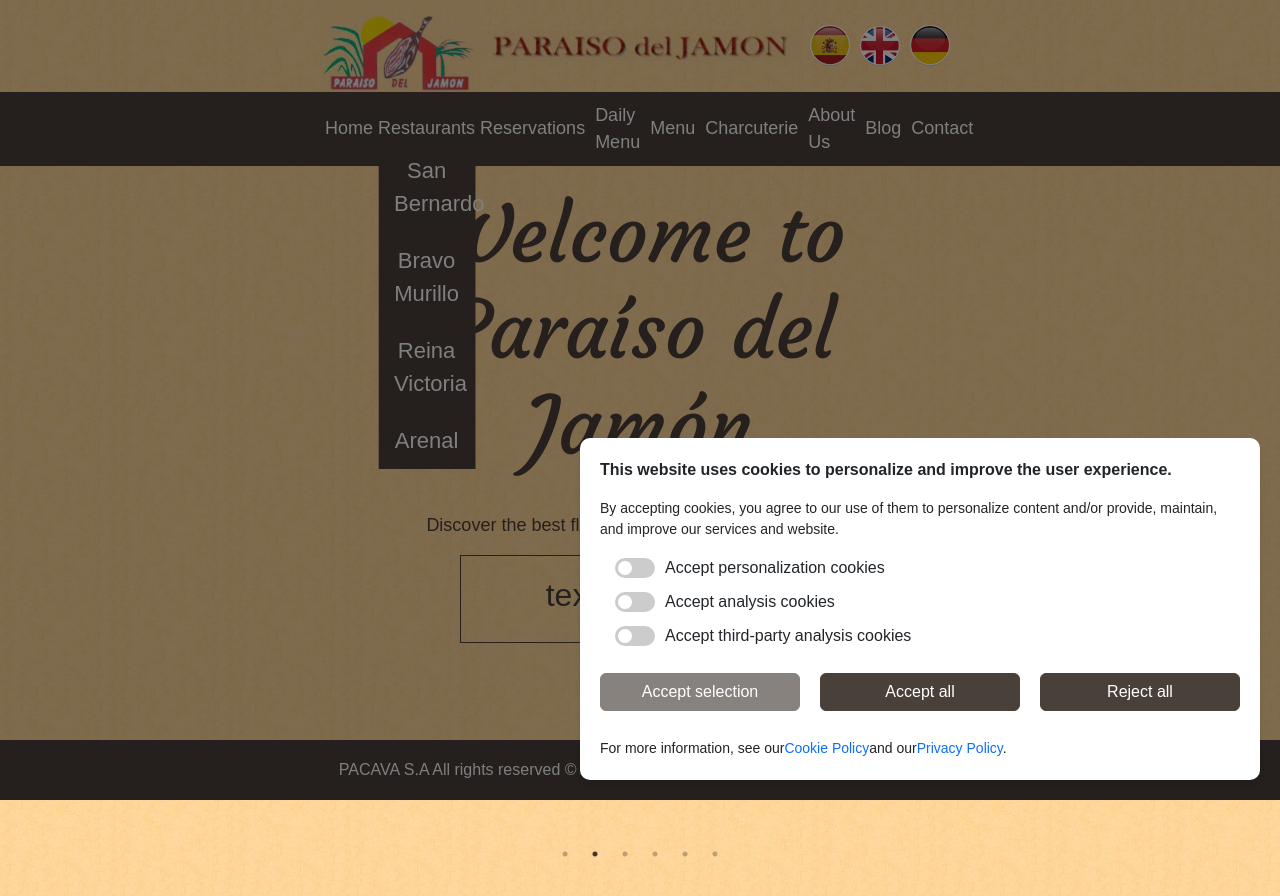
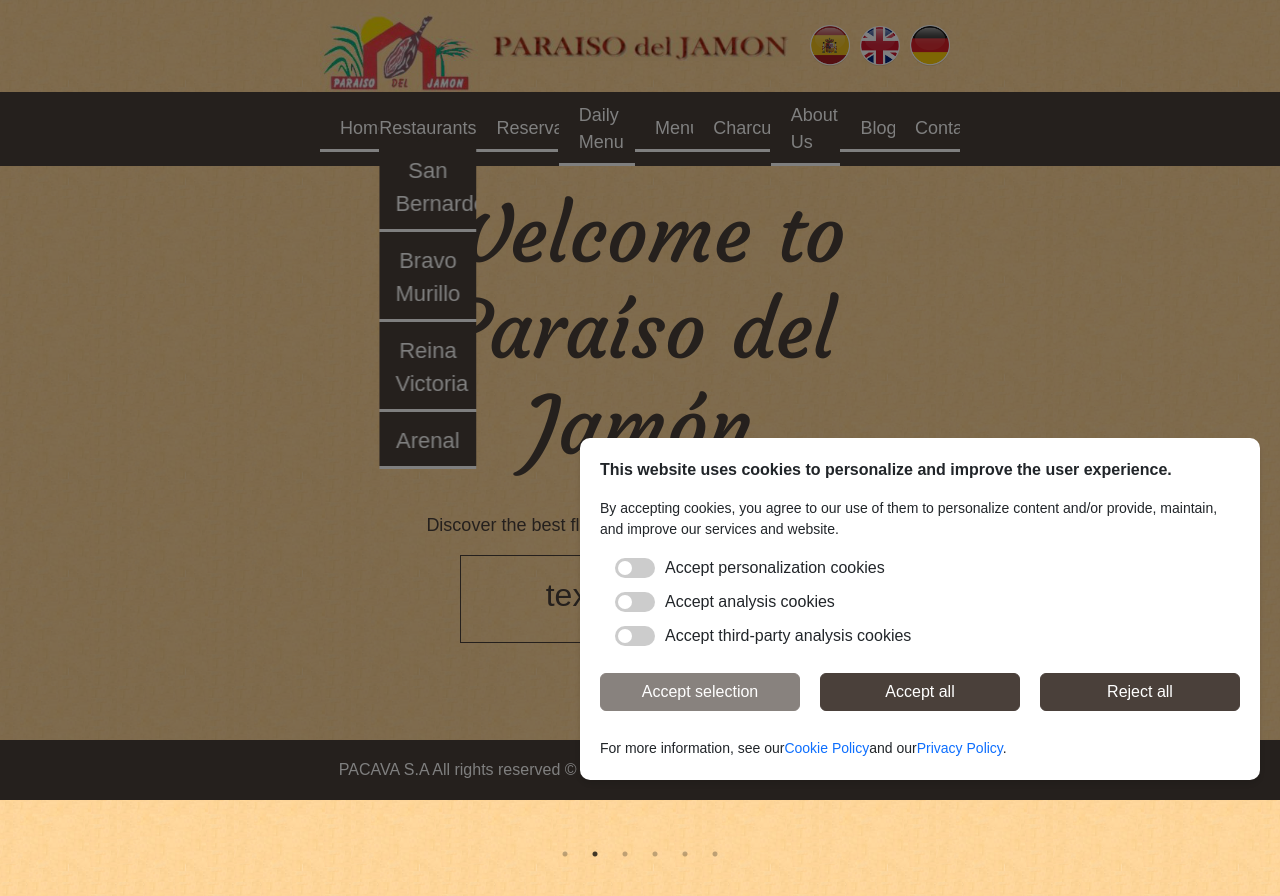
Before and after one commit to Galen222/ParaisoWeb, a Next.js app in the folder frontend/: page / in a window 1280 px wide. Shown: the top 896 px of the page. Built offline with nearby package versions, Linux system fonts and the light colour scheme.

Commit message:
Frontend: Mejorados en Navbar los estilos del menu en modo escitorio.

```diff
--- a/frontend/src/styles/Navbar.module.css
+++ b/frontend/src/styles/Navbar.module.css
@@ -130,7 +130,10 @@
 .linksDropdown a {
   color: white;
   text-decoration: none;
-  padding: 10px 5px;
+  padding: 10px 20px;
+  position: relative; /* Necesario para posicionar el pseudo-elemento ::after correctamente */
+  overflow: hidden; /* Asegura que cualquier hijo que desborde se oculte */
+  transition: color 0.3s ease; /* Transición suave para color */
 }
 
 .noLink {
@@ -156,6 +159,26 @@
   transition: all 0.5s ease-out;
   opacity: 0;
   visibility: hidden;
+}
+
+.links a::after,
+.linksDropdown a::after,
+.dropdown a::after {
+  content: "";
+  position: absolute;
+  left: 0;
+  right: 0;
+  bottom: 0;
+  height: 3px; /* Altura de la línea */
+  background-color: white; /* Color de la línea */
+  transform: scaleX(0); /* Inicia sin ser visible */
+  transition: transform 0.3s ease; /* Transición suave para la transformación */
+}
+
+.links a:hover::after,
+.linksDropdown a:hover::after,
+.dropdown a:hover::after {
+  transform: scaleX(1); /* Escala a tamaño completo para hacer visible la línea */
 }
 
 .dropdown::before {
@@ -191,7 +214,7 @@
 .links a:hover,
 .linksDropdown a:hover,
 .dropdown a:hover {
-  background-color: #7a726b;
+  background-color: #7a726b; /* Color de fondo al hacer hover */
 }
 
 .loaderContainer {
@@ -325,6 +348,21 @@
   .linksDropdown .dropdown::before {
     display: none; /* Elimina el triángulo */
   }
+
+  .links a::after,
+  .linksDropdown a::after,
+  .dropdown a::after {
+    height: 0; /* Elimina la altura para que la línea no aparezca */
+    background-color: transparent; /* Hace que la línea sea transparente */
+    transform: none; /* Anula cualquier transformación */
+    transition: none; /* Anula las transiciones */
+  }
+
+  .links a:hover::after,
+  .linksDropdown a:hover::after,
+  .dropdown a:hover::after {
+    transform: none; /* Anula la transformación al hacer hover */
+  }
 }
 
 /* MODO MOVIL PANTALLA PEQUEÑA */
```
